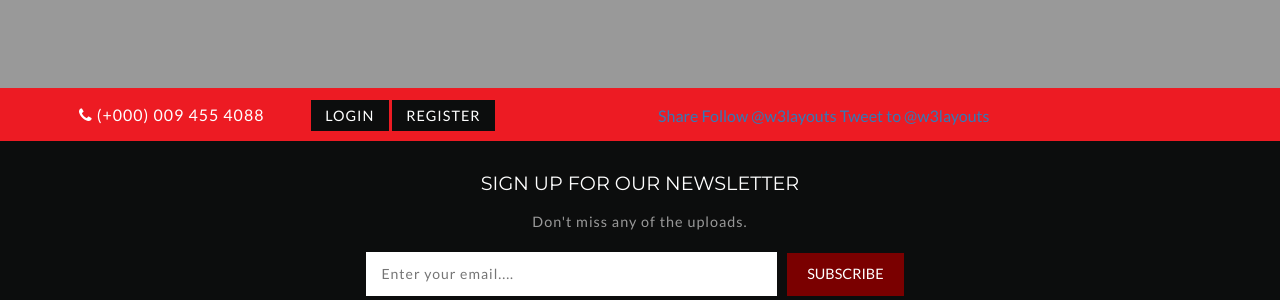
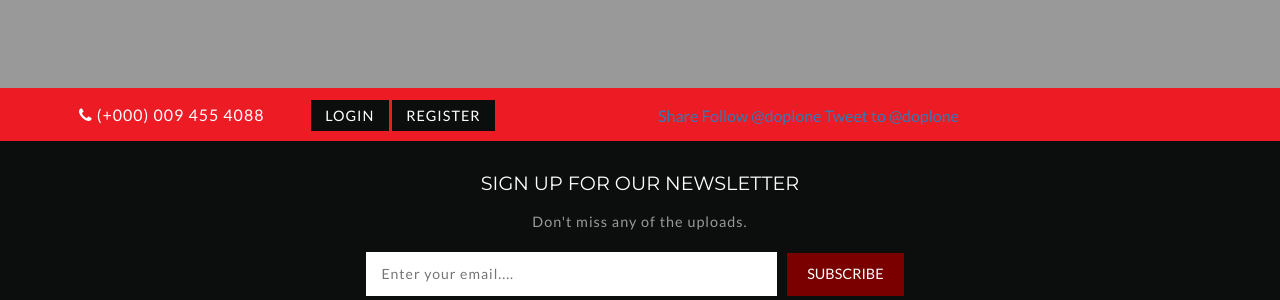
Before and after one commit to dhanyacm/Doplone, a Jekyll site: the page built from index.html, in a window 1280 px wide. Shown: the part 482-782 px from the top of the page. Built offline with Jekyll 4.4.1, drawn with Linux system fonts in a browser that asks for light colours; nearby versions of some CDN libraries; library files that are not in the unit come from our copies; a script that is not in the unit is left out; comment, search, counter and statistics services are not loaded.

Commit message:
Update banner_bottom.html

```diff
--- a/_includes/banner_bottom.html
+++ b/_includes/banner_bottom.html
@@ -14,7 +14,7 @@
 									<div class="single-agile-shar-buttons">
 									<ul>
 								<li>
-									<div class="fb-like" data-href="https://www.facebook.com/w3layouts" data-layout="button_count" data-action="like" data-size="small" data-show-faces="false" data-share="false"></div>
+									<div class="fb-like" data-href="https://www.facebook.com/doplone" data-layout="button_count" data-action="like" data-size="small" data-show-faces="false" data-share="false"></div>
 									<script>(function(d, s, id) {
 									  var js, fjs = d.getElementsByTagName(s)[0];
 									  if (d.getElementById(id)) return;
@@ -24,13 +24,13 @@
 									}(document, 'script', 'facebook-jssdk'));</script>
 								</li>
 								<li>
-									<div class="fb-share-button" data-href="https://www.facebook.com/w3layouts" data-layout="button_count" data-size="small" data-mobile-iframe="true"><a class="fb-xfbml-parse-ignore" target="_blank" href="https://www.facebook.com/sharer/sharer.php?u=https%3A%2F%2Fwww.facebook.com%2Fw3layouts&amp;src=sdkpreparse">Share</a></div>
+									<div class="fb-share-button" data-href="https://www.facebook.com/doplone" data-layout="button_count" data-size="small" data-mobile-iframe="true"><a class="fb-xfbml-parse-ignore" target="_blank" href="https://www.facebook.com/sharer/sharer.php?u=https%3A%2F%2Fwww.facebook.com%2Fw3layouts&amp;src=sdkpreparse">Share</a></div>
 								</li>
 								<li class="news-twitter">
-									<a href="https://twitter.com/w3layouts" class="twitter-follow-button" data-show-count="false">Follow @w3layouts</a><script async src="//platform.twitter.com/widgets.js" charset="utf-8"></script>
+									<a href="https://twitter.com/doplone" class="twitter-follow-button" data-show-count="false">Follow @doplone</a><script async src="//platform.twitter.com/widgets.js" charset="utf-8"></script>
 								</li>
 								<li>
-									<a href="https://twitter.com/intent/tweet?screen_name=w3layouts" class="twitter-mention-button" data-show-count="false">Tweet to @w3layouts</a><script async src="//platform.twitter.com/widgets.js" charset="utf-8"></script>
+									<a href="https://twitter.com/intent/tweet?screen_name=doplone" class="twitter-mention-button" data-show-count="false">Tweet to @doplone</a><script async src="//platform.twitter.com/widgets.js" charset="utf-8"></script>
 								</li>
 								<li>
 									<!-- Place this tag where you want the +1 button to render. -->
```
